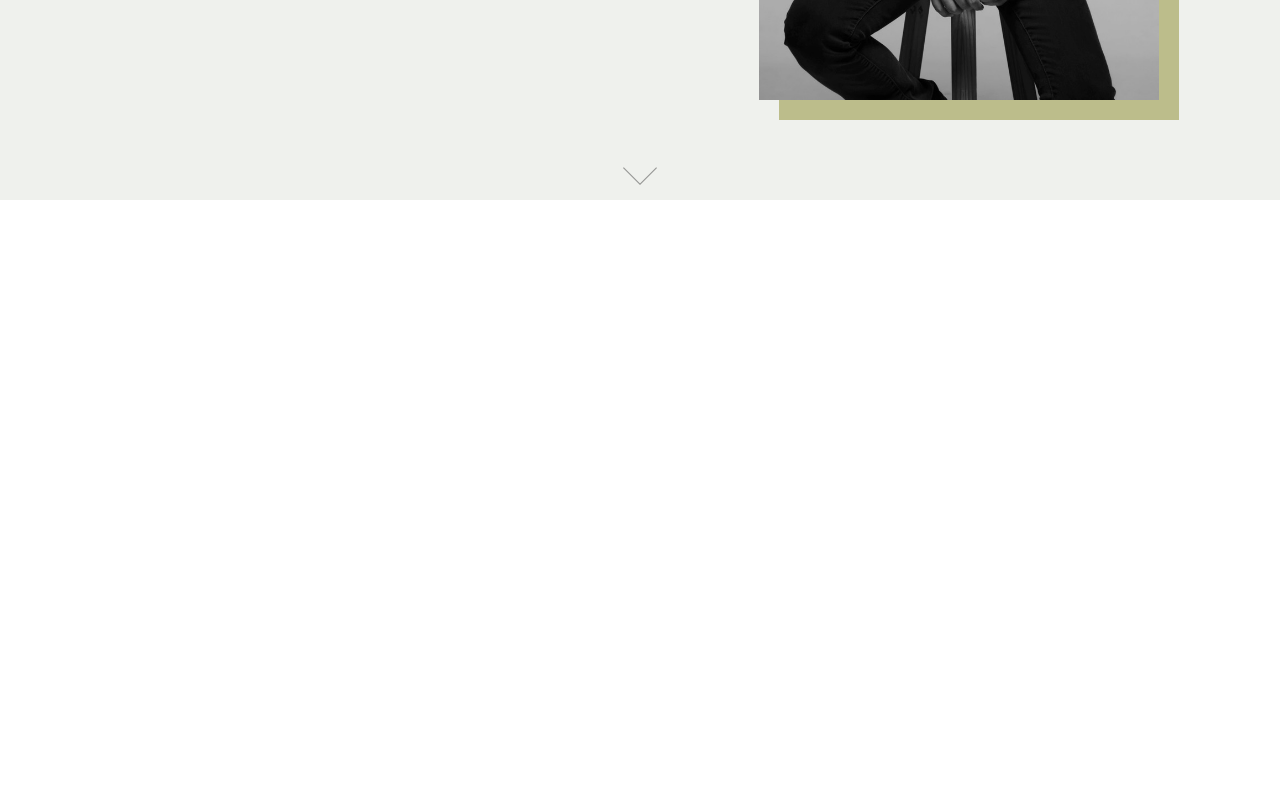
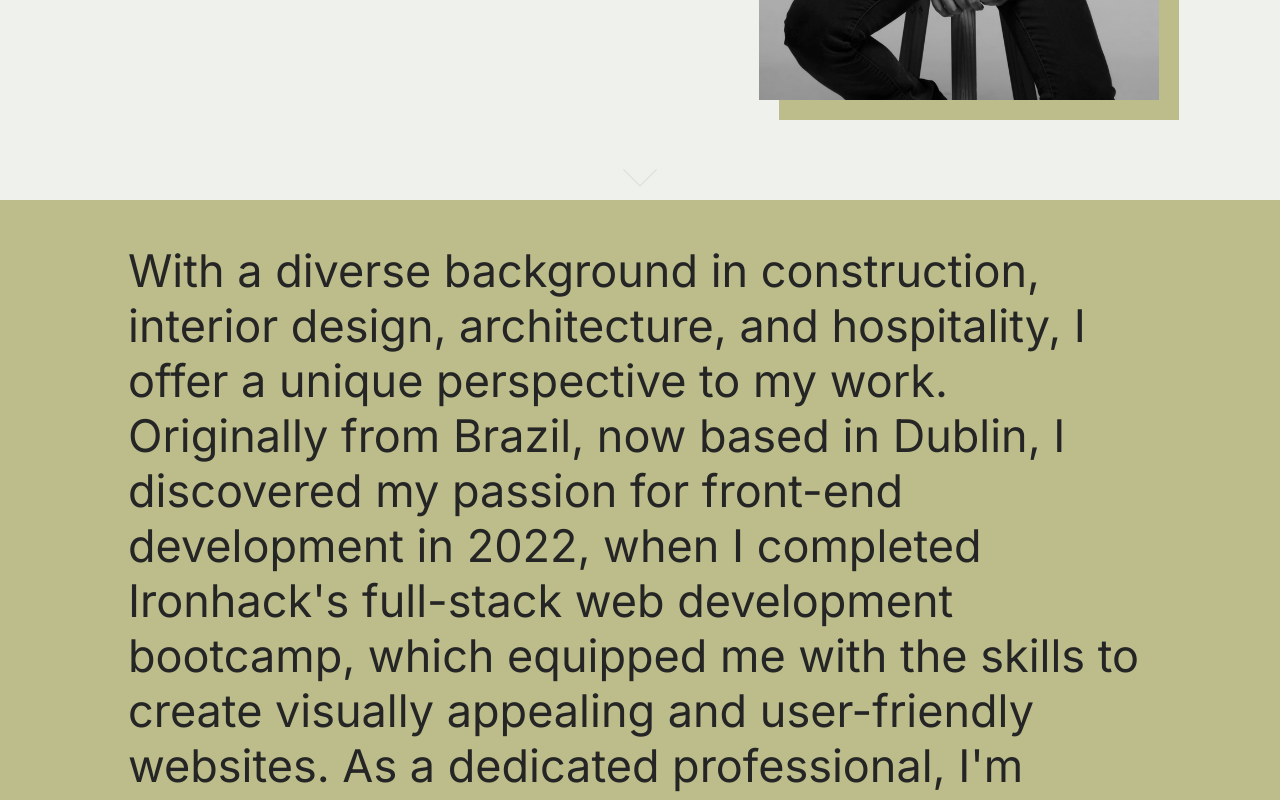
Before and after one commit to t-minini/my-website-v3, a React (Create React App) app: page / in a window 1280 px wide. Shown: the part 600-1400 px from the top of the page. Before the commit the page ends 800 px from the top, so only its background shows below. Built offline with nearby package versions, Linux system fonts and the light colour scheme.

Commit message:
About component created, small update on the hero and navbar components

```diff
--- a/src/App.js
+++ b/src/App.js
@@ -2,6 +2,7 @@ import style from './App.module.css';
 
 import { Hero } from './components/hero/Hero';
 import { Navbar } from './components/navbar/Navbar';
+import { About } from './components/about/About';
 import { Vertical } from './components/name-vertical/Vertical';
 
 function App() {
@@ -10,6 +11,7 @@ function App() {
       <Navbar />
       <Vertical />
       <Hero />
+      <About className={style.app__about}/>
     </div>
   );
 }
--- a/src/App.module.css
+++ b/src/App.module.css
@@ -38,3 +38,7 @@ html {
 ::-webkit-scrollbar {
   display: none;
 }
+
+.app__about {
+  /* visibility: hidden; */
+}
--- /dev/null
+++ b/src/components/about/About.jsx
@@ -0,0 +1,64 @@
+import style from './About.module.css';
+
+export function About() {
+  return (
+    <section id="about" className={style.about}>
+    <p>
+      {/* <p>
+        <span className={style.about__char} data-char="w">
+          W
+        </span>
+        <span className={style.about__char} data-char="i">
+          i
+        </span>
+        <span className={style.about__char} data-char="t">
+          t
+        </span>
+        <span className={style.about__char} data-char="h">
+          h
+        </span>
+        <span className={style.about__whitespace}>
+          &nbsp;&nbsp;&nbsp;&nbsp;
+        </span>
+        <span className={style.about__char} data-char="a">
+          a
+        </span>
+        <span className={style.about__whitespace}>
+          &nbsp;&nbsp;&nbsp;&nbsp;
+        </span>
+        <span className={style.about__char} data-char="d">
+          d
+        </span>
+        <span className={style.about__char} data-char="i">
+          i
+        </span>
+        <span className={style.about__char} data-char="e">
+          v
+        </span>
+        <span className={style.about__char} data-char="e">
+          e
+        </span>
+        <span className={style.about__char} data-char="r">
+          r
+        </span>
+        <span className={style.about__char} data-char="s">
+          s
+        </span>
+        <span className={style.about__char} data-char="e">
+          e
+        </span>
+        <span className={style.about__whitespace}>
+          &nbsp;&nbsp;&nbsp;&nbsp;
+        </span> */}
+        With a diverse background in construction, interior design, architecture,
+        and hospitality, I offer a unique perspective to my work. Originally
+        from Brazil, now based in Dublin, I discovered my passion for front-end
+        development in 2022, when I completed Ironhack's full-stack web
+        development bootcamp, which equipped me with the skills to create
+        visually appealing and user-friendly websites. As a dedicated
+        professional, I'm committed to continuous learning to hone my
+        professional skills and contribute to innovative projects.
+      </p>
+    </section>
+  );
+}
--- /dev/null
+++ b/src/components/about/About.module.css
@@ -0,0 +1,31 @@
+.about {
+  width: 100vw;
+  height: 100dvh;
+  background-color: var(--green-dark);
+  padding: 10rem 10%;
+
+  display: flex;
+  justify-content: center;
+  align-items: center;
+  z-index: 100;
+
+
+}
+
+.about p {
+  font-size: 4.5rem;
+}
+
+.about__char {
+  font-size: 4.5rem;
+  font-weight: var(--medium-500);
+  transition: color 0.5s ease-in-out;
+}
+
+.about__char:hover {
+  color: var(--green-darker);
+}
+
+.about__char.transition {
+  /* transition-delay: 2s; */
+}
--- a/src/components/hero/Hero.jsx
+++ b/src/components/hero/Hero.jsx
@@ -1,4 +1,5 @@
 import style from './Hero.module.css';
+import { Link } from 'react-scroll';
 import photo from './../../assets/images/photo.jpeg';
 
 export function Hero() {
@@ -14,11 +15,16 @@ export function Hero() {
           alt="a black and white photograph of me siting on a bench, smiling, wearing a grey shirt, black trousers and a watch"
         />
       </div>
-      <div id="hero" className={style.hero__arrow}>
-        <a href="#about">
-          <span></span>
-        </a>
-      </div>
+      <Link
+        to="about"
+        //   offset={-70}
+
+        smooth={true}
+        className={style.hero__arrow}
+        //   onClick={showNavbar}
+      >
+        <span></span>
+      </Link>
     </section>
   );
 }
--- a/src/components/navbar/Navbar.module.css
+++ b/src/components/navbar/Navbar.module.css
@@ -6,6 +6,7 @@
   width: 100%;
   height: 5rem;
   padding: 0 3.5rem;
+  z-index: 1;
 }
 
 .navbar p,
@@ -14,6 +15,10 @@ li {
   font-weight: var(--light-300);
 }
 
+.navbar li {
+  cursor: pointer;
+}
+
 .navbar ul {
   display: flex;
   list-style: none;
```
Also changed, not shown: src/components/hero/Hero.module.css (+13 -1 lines).
